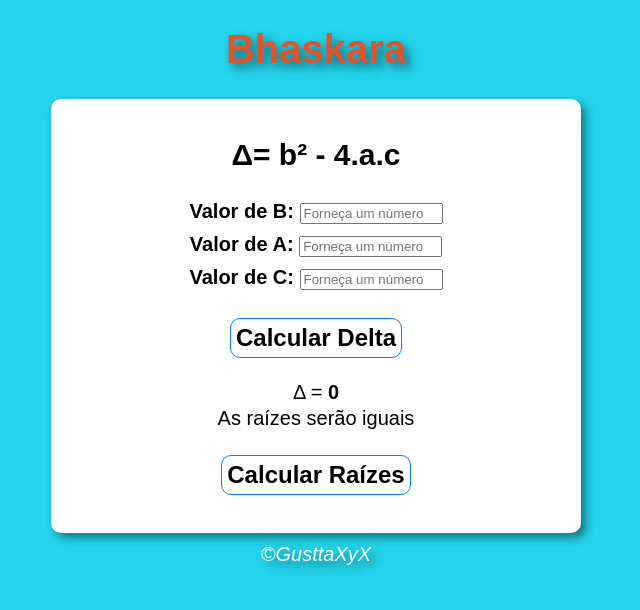
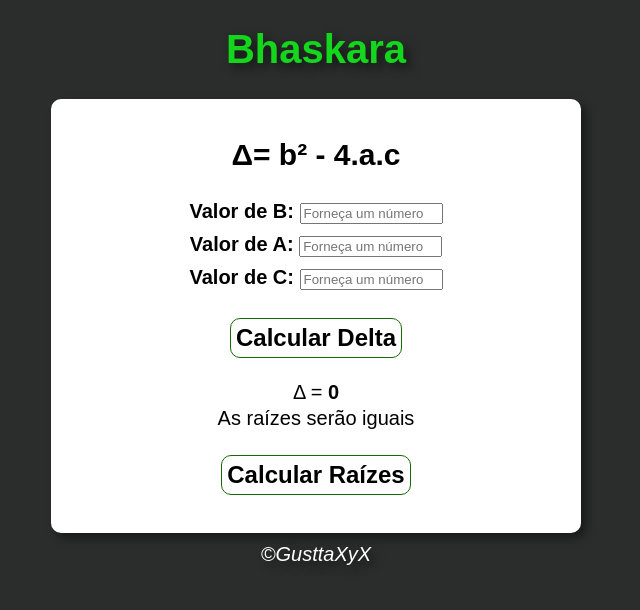
Before and after one commit to GusttaXyX/Projeto-Bhaskara, a plain HTML site: page index.html in a window 1280 px wide. Both pictures are taken after a click on the button "Calcular Delta". Shown: the whole page, without its empty margins (324-964 px from the left). Drawn offline with Linux system fonts and the light colour scheme.

Commit message:
icone e mudança de cor de fundo e das letras

```diff
--- a/index.html
+++ b/index.html
@@ -5,7 +5,9 @@
     <meta charset="UTF-8">
     <meta name="viewport" content="width=device-width, initial-scale=1.0">
     <title>Bhaskara Three</title>
-    <link rel="stylesheet" href="style.css"
+    <link rel="stylesheet" href="style.css">
+    <link rel="icon" href="icon.ico">
+
 </head>
 
 <body>
--- a/style.css
+++ b/style.css
@@ -3,12 +3,12 @@ body{
     font-size: 15pt;
     font-style: normal;
     text-align: center;
-    background-color: rgb(35, 212, 236);
+    background-color: rgb(43, 44, 44);
 
 }
 
 header{
-    color: rgb(221, 85, 44);
+    color: rgb(19, 214, 29);
     text-shadow: 5px 5px 10px rgba(0, 0, 0, 0.507);
     justify-content: start;
 }
@@ -42,7 +42,7 @@ header{
 
 }
 #button_one{
-    border: 1px solid rgb(0, 132, 255);
+    border: 1px solid rgb(21, 107, 3);
     padding: 5px;
     margin: 5px;
     border-radius: 10px;
@@ -53,7 +53,7 @@ header{
 }
 #button_two{
     display: none;
-    border: 1px solid rgb(0, 132, 255);
+    border: 1px solid rgb(21, 107, 3);
     padding: 5px;
     margin: 5px;
     border-radius: 10px;
```
Also changed, not shown: icon.ico (added).
